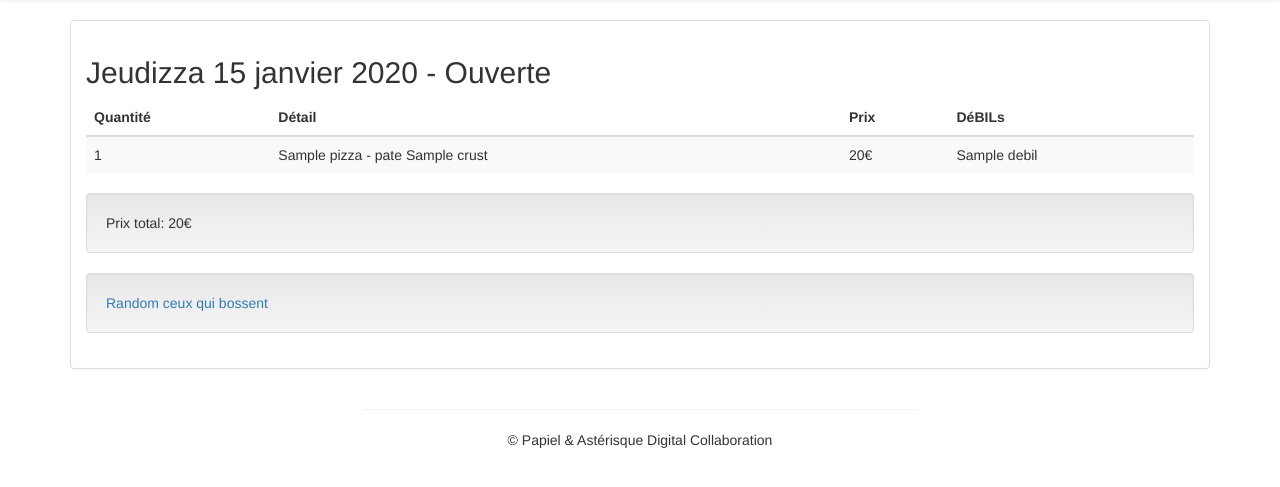
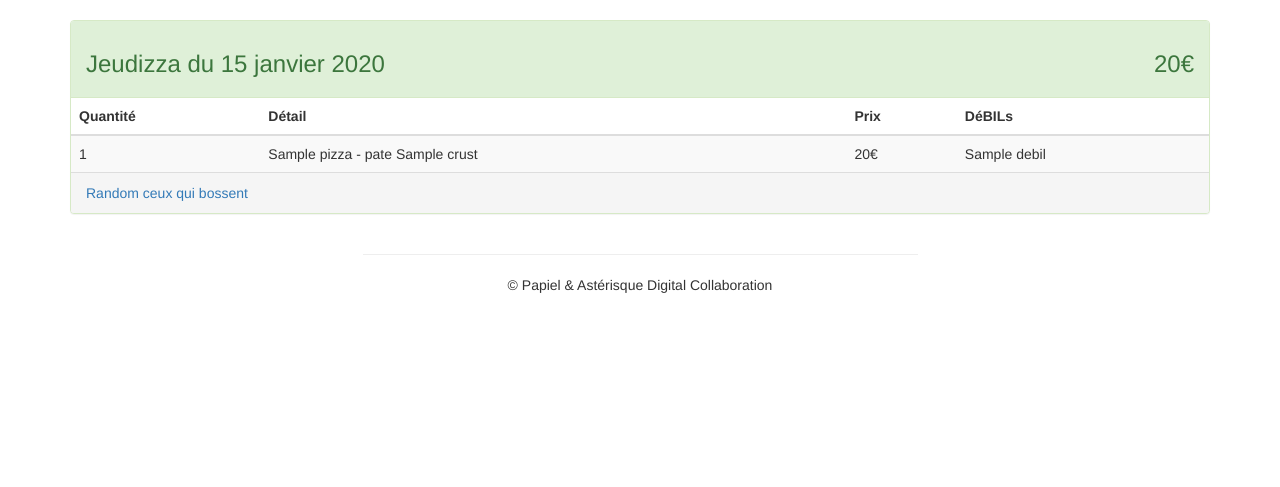
Before and after one commit to HackBil/jeudizza, a Django app: page /orders-history/ in a window 1280 px wide. Shown: the part 52-539 px from the top of the page. Run offline with Django 3.2, Linux system fonts and the light colour scheme; tables that the repository leaves empty hold one stand-in row (values such as "Sample post"); parts of the project's set-up code (start-up, migrations or seed data) failed here and were passed over; some libraries are stand-ins or nearby versions.

Commit message:
Redesign of the history page

```diff
--- a/templates/base.html
+++ b/templates/base.html
@@ -8,8 +8,7 @@
         <meta name="viewport" content="width=device-width, initial-scale=1, maximum-scale=1" />
 
         <!-- BOOTSTRAP CSS -->
-		<link rel="stylesheet" href="https://maxcdn.bootstrapcdn.com/bootstrap/3.3.4/css/bootstrap.min.css">
-		<link rel="stylesheet" href="https://maxcdn.bootstrapcdn.com/bootstrap/3.3.4/css/bootstrap-theme.min.css">
+				<link rel="stylesheet" href="https://maxcdn.bootstrapcdn.com/bootstrap/3.3.4/css/bootstrap.min.css">
 
         <link href="{% static 'css/empty.css' %}" rel="stylesheet">
 
--- a/templates/orders-history.html
+++ b/templates/orders-history.html
@@ -7,9 +7,12 @@
 
     {% for order in last_orders %}
     <div class="col-sm-12">
-        <div class="panel panel-default">
-            <div class="panel-body">
-                <h2>Jeudizza {{ order.info.date|date:"d F Y" }} - {% if order.info.open %}Ouverte{% else %}Fermée{% endif %}</h2>
+        <div class="panel panel-default {% if order.info.open %}panel-success{% endif %}">
+            <div class="panel-heading clearfix">
+                <h3 class="pull-left">Jeudizza du {{ order.info.date|date:"d F Y" }}</h3>
+                <h3 class="pull-right">{{ order.info.get_total_price|floatformat }}&euro;</h3>
+
+            </div>
             <table class="table table-striped">
                 <thead>
                     <tr>
@@ -30,11 +33,11 @@
                     {% endfor %}
                 </tbody>
             </table>
-                <div class="well">Prix total: {{ order.info.get_total_price|floatformat }}&euro;</div>
             {% if forloop.first %}
-                <div class="well"><a href="/who-work-today" title="Qui bosse aujourd'hui">Random ceux qui bossent</a></div>
+            <div class="panel-footer">
+                <a href="/who-work-today" title="Qui bosse aujourd'hui">Random ceux qui bossent</a>
+            </div>
             {% endif %}
-            </div>
         </div>
     </div>
     {% endfor %}
```
Lines whose indentation alone changed are shown as unchanged.
